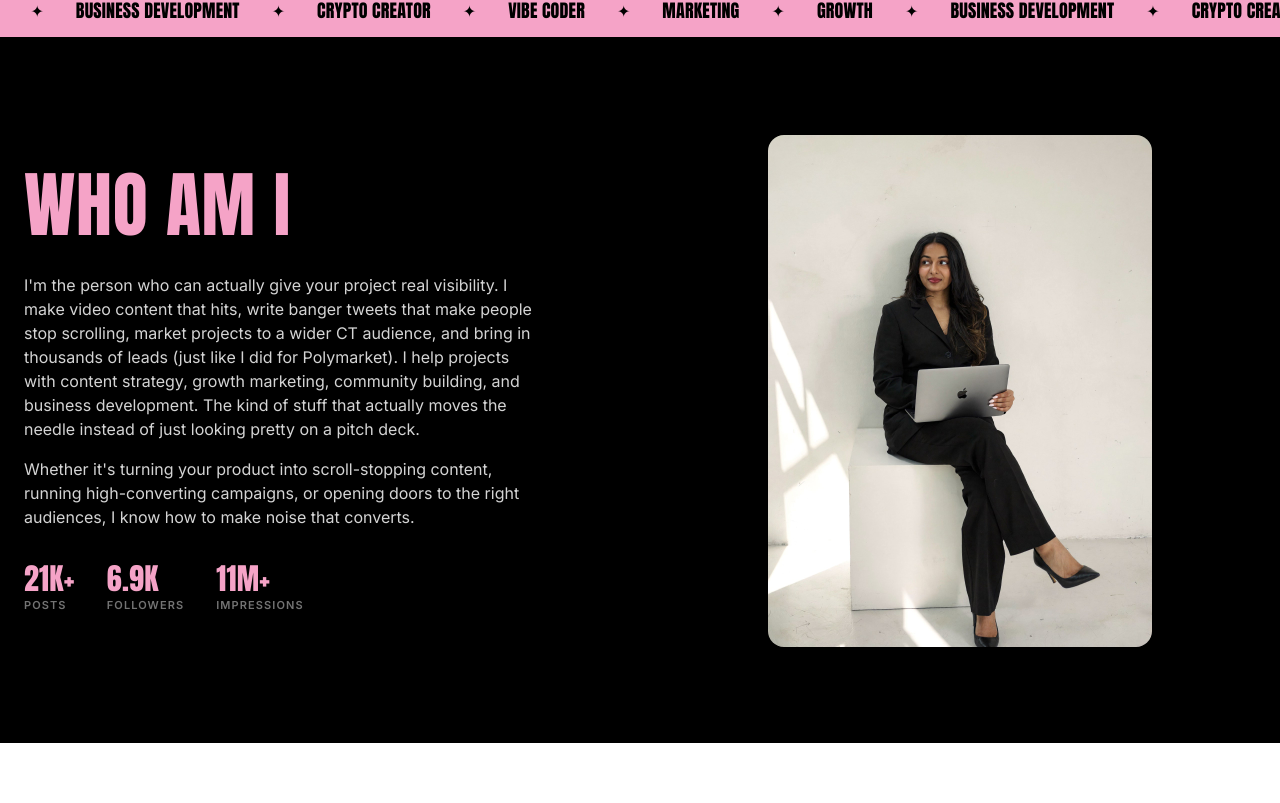
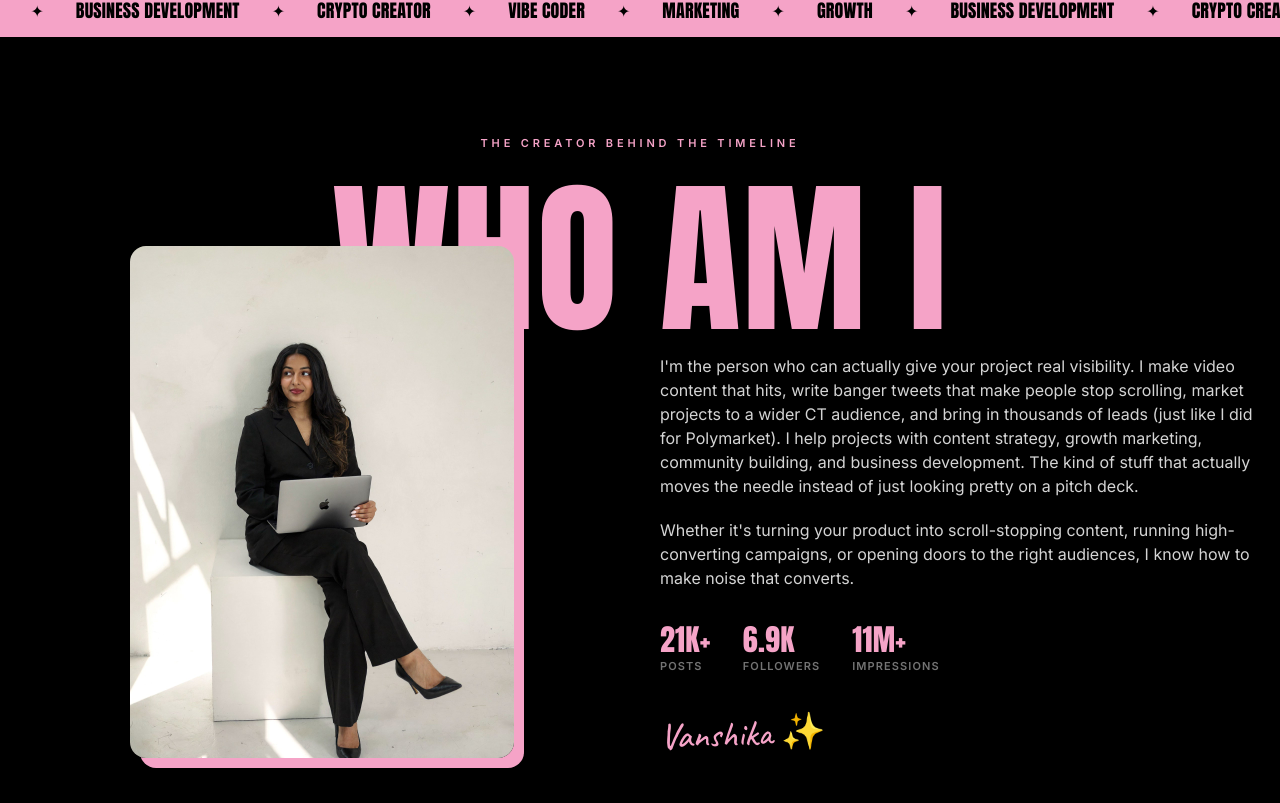
Before and after one commit to vanshueth/vanshu-eth, a React (Vite) app: page / in a window 1280 px wide. Shown: the part 817-1620 px from the top of the page. Built offline with nearby package versions, Linux system fonts and the light colour scheme; a web font is replaced by a local one.

Commit message:
Who Am I overlap layout with signature

```diff
--- a/src/sections/WhoAmI.tsx
+++ b/src/sections/WhoAmI.tsx
@@ -9,16 +9,58 @@
 
 export default function WhoAmI() {
   return (
-    <section id="who" className="bg-black py-24 text-white">
-      <div className="mx-auto grid max-w-7xl items-center gap-12 px-6 lg:grid-cols-2">
+    <section id="who" className="overflow-hidden bg-black py-24 text-white">
+      <div className="mx-auto max-w-7xl px-6">
+        {/* kicker */}
+        <motion.p
+          initial={{ opacity: 0, y: 20 }}
+          whileInView={{ opacity: 1, y: 0 }}
+          viewport={{ once: true }}
+          transition={{ duration: 0.6 }}
+          className="text-center text-[11px] font-semibold uppercase tracking-[0.35em] text-[#f5a3c7]"
+        >
+          the creator behind the timeline
+        </motion.p>
+
+        {/* giant title + overlapping photo + copy */}
+        <div className="relative mt-6">
+          <motion.h2
+            initial={{ opacity: 0, y: 40 }}
+            whileInView={{ opacity: 1, y: 0 }}
+            viewport={{ once: true }}
+            transition={{ duration: 0.8 }}
+            className="font-display relative z-0 text-center leading-none text-[#f5a3c7]"
+            style={{ fontSize: 'clamp(4rem, 13vw, 11rem)' }}
+          >
+            WHO AM I
+          </motion.h2>
+
+          <div className="relative z-10 mt-8 grid items-center gap-10 lg:mt-0 lg:grid-cols-2">
+            {/* photo overlapping title */}
             <motion.div
               initial={{ opacity: 0, y: 40 }}
               whileInView={{ opacity: 1, y: 0 }}
-          viewport={{ once: true, margin: '-80px' }}
-          transition={{ duration: 0.7 }}
+              viewport={{ once: true }}
+              transition={{ duration: 0.7, delay: 0.15 }}
+              className="relative mx-auto w-full max-w-sm lg:-mt-24"
             >
-          <h2 className="font-display text-5xl text-[#f5a3c7] sm:text-7xl">WHO AM I</h2>
-          <p className="mt-8 max-w-lg text-sm leading-relaxed text-neutral-300 sm:text-base">
+              <div className="overflow-hidden rounded-2xl shadow-[10px_10px_0_#f5a3c7]">
+                <img
+                  src={portrait}
+                  alt="Vanshika"
+                  className="aspect-[3/4] w-full object-cover object-top"
+                />
+              </div>
+            </motion.div>
+
+            {/* copy */}
+            <motion.div
+              initial={{ opacity: 0, y: 40 }}
+              whileInView={{ opacity: 1, y: 0 }}
+              viewport={{ once: true }}
+              transition={{ duration: 0.7, delay: 0.25 }}
+            >
+              <p className="text-sm leading-relaxed text-neutral-300 sm:text-base">
                 I&apos;m the person who can actually give your project real visibility. I make video
                 content that hits, write banger tweets that make people stop scrolling, market projects
                 to a wider CT audience, and bring in thousands of leads (just like I did for Polymarket).
@@ -26,7 +68,7 @@
                 development. The kind of stuff that actually moves the needle instead of just looking
                 pretty on a pitch deck.
               </p>
-          <p className="mt-4 max-w-lg text-sm leading-relaxed text-neutral-300 sm:text-base">
+              <p className="mt-5 text-sm leading-relaxed text-neutral-300 sm:text-base">
                 Whether it&apos;s turning your product into scroll-stopping content, running
                 high-converting campaigns, or opening doors to the right audiences, I know how to make
                 noise that converts.
@@ -36,24 +78,17 @@
                 {stats.map((s) => (
                   <div key={s.label}>
                     <div className="font-display text-3xl text-[#f5a3c7]">{s.value}</div>
-                <div className="text-[11px] font-semibold uppercase tracking-widest text-neutral-500">{s.label}</div>
+                    <div className="text-[11px] font-semibold uppercase tracking-widest text-neutral-500">
+                      {s.label}
+                    </div>
                   </div>
                 ))}
               </div>
 
+              <p className="font-script mt-8 rotate-[-2deg] text-4xl text-[#f5a3c7]">Vanshika ✨</p>
             </motion.div>
-
-        <motion.div
-          initial={{ opacity: 0, y: 40 }}
-          whileInView={{ opacity: 1, y: 0 }}
-          viewport={{ once: true, margin: '-80px' }}
-          transition={{ duration: 0.7, delay: 0.15 }}
-          className="relative mx-auto w-full max-w-sm"
-        >
-          <div className="overflow-hidden rounded-2xl">
-            <img src={portrait} alt="Vanshika" className="aspect-[3/4] w-full object-cover object-top" />
           </div>
-        </motion.div>
+        </div>
       </div>
     </section>
   );
```
Lines whose indentation alone changed are shown as unchanged.
